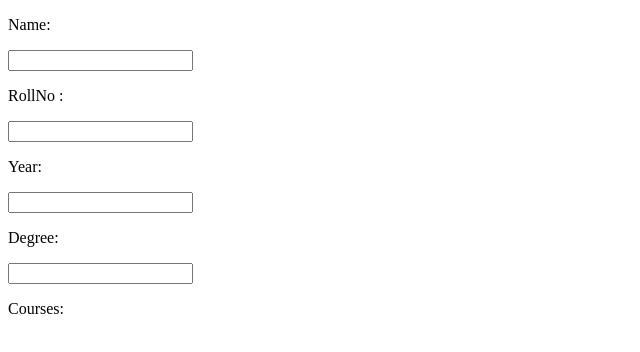
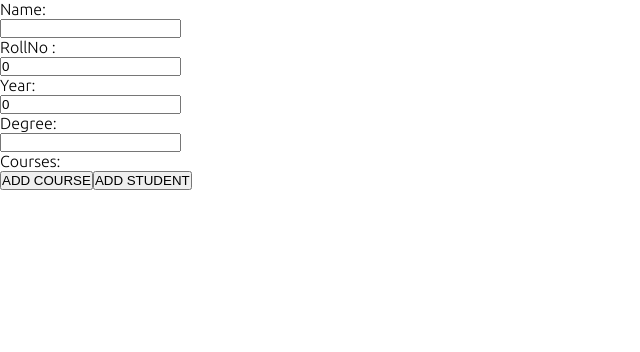
Before and after one commit to Ayaz-Mohammed-Khan/attendance-management-frontend, a React (Create React App) app: page /student-data/add-new-student in a window 1280 px wide. Shown: the top 352 px of the page, without its empty margins (0-640 px from the left). Built offline with nearby package versions, Linux system fonts and the light colour scheme.

Commit message:
All features added for student

```diff
--- a/src/App.css
+++ b/src/App.css
@@ -1,38 +1,31 @@
-.App {
-  text-align: center;
+@import url("https://fonts.googleapis.com/css2?family=Roboto:wght@300&family=Ubuntu:wght@300&display=swap");
+
+* {
+  margin: 0;
+  padding: 0;
+  box-sizing: border-box;
 }
 
-.App-logo {
-  height: 40vmin;
-  pointer-events: none;
+html {
+  scroll-behavior: smooth;
 }
 
-@media (prefers-reduced-motion: no-preference) {
-  .App-logo {
-    animation: App-logo-spin infinite 20s linear;
-  }
+body {
+  font-family: "Ubuntu", sans-serif;
 }
 
-.App-header {
-  background-color: #282c34;
-  min-height: 100vh;
-  display: flex;
-  flex-direction: column;
-  align-items: center;
-  justify-content: center;
-  font-size: calc(10px + 2vmin);
-  color: white;
+::-webkit-scrollbar {
+  width: 10px;
 }
 
-.App-link {
-  color: #61dafb;
+::-webkit-scrollbar-track {
+  background: #f1f1f1;
 }
 
-@keyframes App-logo-spin {
-  from {
-    transform: rotate(0deg);
-  }
-  to {
-    transform: rotate(360deg);
-  }
+::-webkit-scrollbar-thumb {
+  background: #888;
 }
+
+::-webkit-scrollbar-thumb:hover {
+  background: #555;
+}
--- a/src/App.js
+++ b/src/App.js
@@ -8,6 +8,7 @@ import Faculty from "./components/faculty/Faculty";
 import EditStudent from "./pages/StudentData/EditStudent";
 import AddCourse from "./pages/StudentData/AddCourse";
 import AddStudent from "./pages/StudentData/AddStudent";
+import "./App.css";
 
 function App() {
   return (
--- a/src/components/admin/Admin.js
+++ b/src/components/admin/Admin.js
@@ -1,5 +1,5 @@
 import React from "react";
-import { Link, useLocation } from "react-router-dom";
+import { Link } from "react-router-dom";
 import Cookies from "universal-cookie";
 import decode from "jwt-decode";
 
--- a/src/components/login/LoginSecondary.js
+++ b/src/components/login/LoginSecondary.js
@@ -39,7 +39,9 @@ function LoginSecondary(props) {
     if (result.token) {
       cookies.set("token", result.token);
       const info = decode(result.token);
-      navigate(`${info.isAdmin ? "/admin/home" : "/faculty/home"}`);
+      navigate(`${info.isAdmin ? "/admin/home" : "/faculty/home"}`, {
+        state: { username: info.username, isAdmin: info.isAdmin },
+      });
     }
   };
 
--- a/src/pages/StudentData/AddCourse.js
+++ b/src/pages/StudentData/AddCourse.js
@@ -1,5 +1,6 @@
 import { useState } from "react";
 import { useLocation, useNavigate } from "react-router-dom";
+import "./student.css";
 
 function AddCourse() {
   const [inputData, setInputData] = useState({ course: "", attendance: 0 });
--- a/src/pages/StudentData/AddStudent.js
+++ b/src/pages/StudentData/AddStudent.js
@@ -1,15 +1,108 @@
+import { useState } from "react";
+import { useNavigate } from "react-router-dom";
+import "./student.css";
+
 function AddStudent() {
+  const navigate = useNavigate();
+  const [components, setComponents] = useState([]);
+  const [data, setData] = useState({
+    name: "",
+    rollno: 0,
+    year: 0,
+    degree: "",
+  });
+
+  const addComponent = () => {
+    setComponents([...components, { course: "", attendance: 0 }]);
+  };
+
+  const handleChange = (e) => {
+    console.log(data, components);
+    const { name, value } = e.target;
+    setData((prev) => {
+      return { ...prev, [name]: value };
+    });
+  };
+
+  const handleADD = async () => {
+    var courseArray = document.getElementsByClassName("newCourse");
+    var attendanceArray = document.getElementsByClassName("newAttendance");
+
+    for (var i = 0; i < courseArray.length; i++) {
+      let attendanceVal = parseInt(attendanceArray.item(i).value);
+      const courseVal = courseArray.item(i).value;
+      if (attendanceVal > 100) {
+        alert("Attendance percentage cannot be greater than 100");
+      } else if (attendanceVal < 0) {
+        alert("Attendance percentage cannot be less than 100");
+      }
+      components[i].course = courseVal;
+      components[i].attendance = attendanceVal;
+    }
+
+    console.log(data, components);
+    await fetch("/api/create-student", {
+      method: "POST",
+      headers: {
+        "Content-Type": "application/json",
+      },
+      body: JSON.stringify({
+        name: data.name,
+        rollno: data.rollno,
+        year: data.year,
+        degree: data.degree,
+        courses: components,
+      }),
+    })
+      .then(navigate("/student-data"))
+      .then(window.location.reload());
+  };
   return (
     <div>
       <p>Name: </p>
-      <input></input>
+      <input
+        type="text"
+        value={data.name}
+        name="name"
+        onChange={handleChange}
+      />
       <p>RollNo :</p>
-      <input></input>
+      <input
+        type="number"
+        value={data.rollno}
+        name="rollno"
+        onChange={handleChange}
+      />
       <p>Year: </p>
-      <input></input>
+      <input
+        type="number"
+        value={data.year}
+        name="year"
+        onChange={handleChange}
+      />
       <p>Degree: </p>
-      <input></input>
-      <p>Courses: </p>
+      <input
+        type="text"
+        value={data.degree}
+        name="degree"
+        onChange={handleChange}
+      />
+      <div className="display-flex-row">
+        <p>Courses: </p>
+        <div className="display-flex-col">
+          {components.map((item, i) => (
+            <div key={i}>
+              <p>Course:</p>
+              <input type="text" className="newCourse" />
+              <p>Attendance</p>
+              <input type="number" className="newAttendance" />
+            </div>
+          ))}
+        </div>
+      </div>
+
+      <button onClick={addComponent}>ADD COURSE</button>
+      <button onClick={handleADD}>ADD STUDENT</button>
     </div>
   );
 }
--- a/src/pages/StudentData/Student.js
+++ b/src/pages/StudentData/Student.js
@@ -1,7 +1,12 @@
 import React from "react";
 import { useNavigate } from "react-router-dom";
+import "./student.css";
+import Cookies from "universal-cookie";
+import decode from "jwt-decode";
 
 function Student(props) {
+  const cookies = new Cookies();
+  const isAdmin = decode(cookies.get("token")).isAdmin;
   const navigate = useNavigate();
   const handleDelete = async (e) => {
     await fetch("/api/remove-student", {
@@ -15,28 +20,56 @@ function Student(props) {
     }).then(window.location.reload());
   };
   function handleEdit(param) {
-    navigate(`edit-student/${param}`, { state: { information: props.info } });
+    navigate(`edit-student/${param}`, {
+      state: { information: props.info },
+    });
   }
 
   return (
-    <div>
-      <p>Name : {props.info.name}</p>
-      <p>Roll No: {props.info.rollno}</p>
-      <p>Year: {props.info.year}</p>
-      <p>Degree: {props.info.degree}</p>
-      <p>Courses: </p>
-      <ul>
+    <tr className="table_row" height="10px">
+      <td>
+        <p>{props.info.name}</p>
+      </td>
+      <td>
+        <p>{props.info.rollno}</p>
+      </td>
+      <td>
+        <p>{props.info.year}</p>
+      </td>
+      <td>
+        <p>{props.info.degree}</p>
+      </td>
+      <td className="table_column_courses">
+        <ul className="table_courses">
           {props.info.courses.map((element, index) => {
             return (
-            <li key={index}>
-              Course: {element.course} <br />
-              Attendance: {element.attendance}
+              <li key={index} className="table_course">
+                <span
+                  style={{
+                    fontWeight: "600",
+                    fontSize: "1rem",
+                    color: "rgb(78, 4, 4)",
+                  }}
+                >
+                  Course:{" "}
+                </span>
+                {element.course} <br />
+                <span
+                  style={{
+                    fontWeight: "600",
+                    fontSize: "1rem",
+                    color: "rgb(53, 32, 4)",
+                  }}
+                >
+                  Attendance:{" "}
+                </span>
+                {element.attendance}
               </li>
             );
           })}
         </ul>
-
         <button
+          className="table_edit_button"
           onClick={() => {
             handleEdit(props.info.rollno);
           }}
@@ -44,13 +77,16 @@ function Student(props) {
           Edit
         </button>
         <button
+          className="table_delete_button"
           onClick={() => {
             handleDelete(props.info.rollno);
           }}
+          style={{ display: isAdmin === true ? "block" : "none" }}
         >
           Delete
         </button>
-    </div>
+      </td>
+    </tr>
   );
 }
 
--- a/src/pages/StudentData/StudentData.js
+++ b/src/pages/StudentData/StudentData.js
@@ -1,30 +1,50 @@
 import { useQuery } from "react-query";
-import { useNavigate } from "react-router-dom";
+import { Link } from "react-router-dom";
 import Student from "./Student";
+import Cookies from "universal-cookie";
+import "./student.css";
+import decode from "jwt-decode";
 
 function AllData() {
-  const navigate = useNavigate();
+  const cookies = new Cookies();
+  const isAdmin = decode(cookies.get("token")).isAdmin;
   const { isLoading, error, data } = useQuery("repoData", () =>
-    fetch("http://localhost:5000/api/show-student").then((res) => res.json())
+    fetch("http://localhost:5000/api/show-student").then((res) => {
+      return res.json();
+    })
   );
 
-  if (isLoading) return <h1>Loading...</h1>;
+  if (isLoading) return <h1 id="loading-text">Loading...</h1>;
 
-  if (error) return <h1>An error has occurred: {error.message}</h1>;
+  if (error)
+    return <h1 id="error-text">An error has occurred: {error.message}</h1>;
   else {
     return (
-      <div>
-        <h1>Student Data</h1>
+      <div id="student-data-container">
+        <h1 id="student-data-heading">Student Data</h1>
+        <table id="table" cellSpacing="0" cellPadding="0">
+          <tbody>
+            <tr id="table_header">
+              <th>Name</th>
+              <th>Roll No.</th>
+              <th>Year</th>
+              <th>Degree</th>
+              <th>Courses</th>
+            </tr>
+
             {data.response.map((element, index) => {
               return <Student key={index} info={element} />;
             })}
+            <Link to="/student-data/add-new-student">
               <button
-          onClick={() => {
-            navigate("/student-data/add-new-student");
-          }}
+                id="table_add_student"
+                style={{ display: isAdmin === true ? "block" : "none" }}
               >
-          ADD STUDENT
+                <p>Add Student</p>
               </button>
+            </Link>
+          </tbody>
+        </table>
       </div>
     );
   }
--- /dev/null
+++ b/src/pages/StudentData/student.css
@@ -0,0 +1,106 @@
+#loading-text {
+  color: rgb(16, 69, 134);
+}
+#error-text {
+  color: rgb(110, 1, 1);
+}
+#student-data-container {
+  text-align: center;
+}
+#student-data-heading {
+  font-weight: 600;
+  font-size: 3em;
+  margin: 2vh 0 3vh 0;
+}
+#table {
+  position: relative;
+  width: 80%;
+  margin-left: 10%;
+  border: 2px solid black;
+  height: auto;
+  font-size: 1.1em;
+}
+
+tr {
+  max-height: 5vh;
+}
+
+#table th {
+  font-weight: 600;
+  padding: 3vh 0;
+}
+
+#table_header {
+  background-color: rgba(127, 215, 206, 0.437);
+}
+
+tr:nth-child(even) {
+  background-color: #e1e1e12d;
+}
+tr:hover {
+  background-color: #9d9d9d2d;
+}
+.table_column_courses {
+  padding-bottom: 2%;
+  position: relative;
+}
+.table_courses {
+  max-height: 15vh;
+  overflow-y: auto;
+}
+.table_course:nth-child(even) {
+  background-color: rgba(168, 168, 168, 0.215);
+}
+.table_delete_button {
+  position: absolute;
+  right: 15%;
+  bottom: 5%;
+  height: 30%;
+  width: 10%;
+  color: white;
+  border: none;
+  border-radius: 10%;
+  background-color: rgb(116, 184, 14);
+}
+
+.table_edit_button {
+  position: absolute;
+  right: 3%;
+  bottom: 5%;
+  height: 30%;
+  width: 10%;
+  color: white;
+  border: none;
+  border-radius: 10%;
+  background-color: rgb(116, 184, 14);
+}
+.table_edit_button:hover,
+.table_delete_button:hover {
+  background-color: rgb(131, 216, 3);
+}
+#table_add_student {
+  border: none;
+  position: absolute;
+  background-color: rgb(0, 183, 24);
+  min-height: 5vh;
+  min-width: 10vw;
+  right: 0;
+  bottom: -10vh;
+  border-radius: 10px;
+}
+#table_add_student:hover {
+  background-color: rgb(0, 197, 26);
+}
+
+#table_add_student p {
+  font-size: 1.5em;
+  color: rgb(244, 243, 243);
+}
+.display-flex-col {
+  display: flex;
+  flex-direction: column;
+}
+.display-flex-row {
+  display: flex;
+  flex-direction: row;
+}
```
Also changed, not shown: src/components/faculty/Faculty.js (+7 -6 lines), src/pages/StudentData/EditStudent.js (+32 -7 lines). Lines whose indentation alone changed are shown as unchanged.
